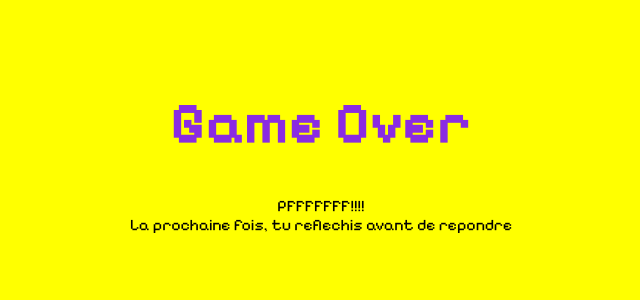
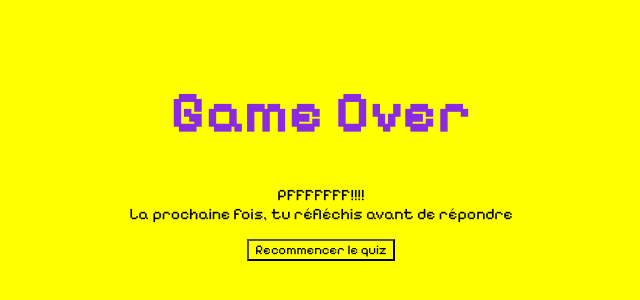
Before and after one commit to ChrisG-WCS/ProtoJam, a React (Vite) app: page /gameover in a window 1280 px wide. Shown: the part 250-550 px from the top of the page, without its empty margins (319-959 px from the left). Built offline with nearby package versions, Linux system fonts and the light colour scheme.

Commit message:
Add restart button on GameOver page to allow quiz restart

```diff
--- a/src/components/Card.tsx
+++ b/src/components/Card.tsx
@@ -15,6 +15,7 @@ type CardProps = {
 
 const Card: React.FC<CardProps> = ({ question }) => {
   const [selectedOption, setSelectedOption] = useState<string | null>(null);
+  const [hasMistake, setHasMistake] = useState(false);
   const navigate = useNavigate();
   const { id } = useParams();
   const currentId = parseInt(id || "1");
@@ -28,18 +29,26 @@ const Card: React.FC<CardProps> = ({ question }) => {
     if (selectedOption !== null) return;
 
     setSelectedOption(option);
+
     const isCorrect = option === question.answer;
     alert(isCorrect ? "Bonne réponse !" : "Mauvaise réponse !");
 
-    const nextLives = isCorrect ? lives : lives - 1;
-
     if (!isCorrect) {
       loseLife();
+      setHasMistake(true);
     }
+
+    const nextLives = isCorrect ? lives : lives - 1;
 
     setTimeout(() => {
       if (nextLives <= 0) {
         navigate("/gameover");
+      } else if (currentId === 10) {
+        if (hasMistake) {
+          navigate("/almostperfect");
+        } else {
+          navigate("/congratulation");
+        }
       } else {
         navigate(`/quiz/${currentId + 1}`);
       }
--- a/src/page/GameOver.tsx
+++ b/src/page/GameOver.tsx
@@ -1,13 +1,21 @@
 import styles from "./GameOver.module.css";
+import { useNavigate } from "react-router-dom";
 
 const GameOver = () => {
+  const navigate = useNavigate();
+
+  const handleRestart = () => {
+    navigate("/quiz/1");
+  };
+
   return (
     <>
       <h1 className={styles.gameLose}>Game Over</h1>
       <p>
         PFFFFFFF!!!! <br />
-        La prochaine fois, tu reflechis avant de repondre
+        La prochaine fois, tu réfléchis avant de répondre
       </p>
+      <button onClick={handleRestart}>Recommencer le quiz</button>
     </>
   );
 };
```
